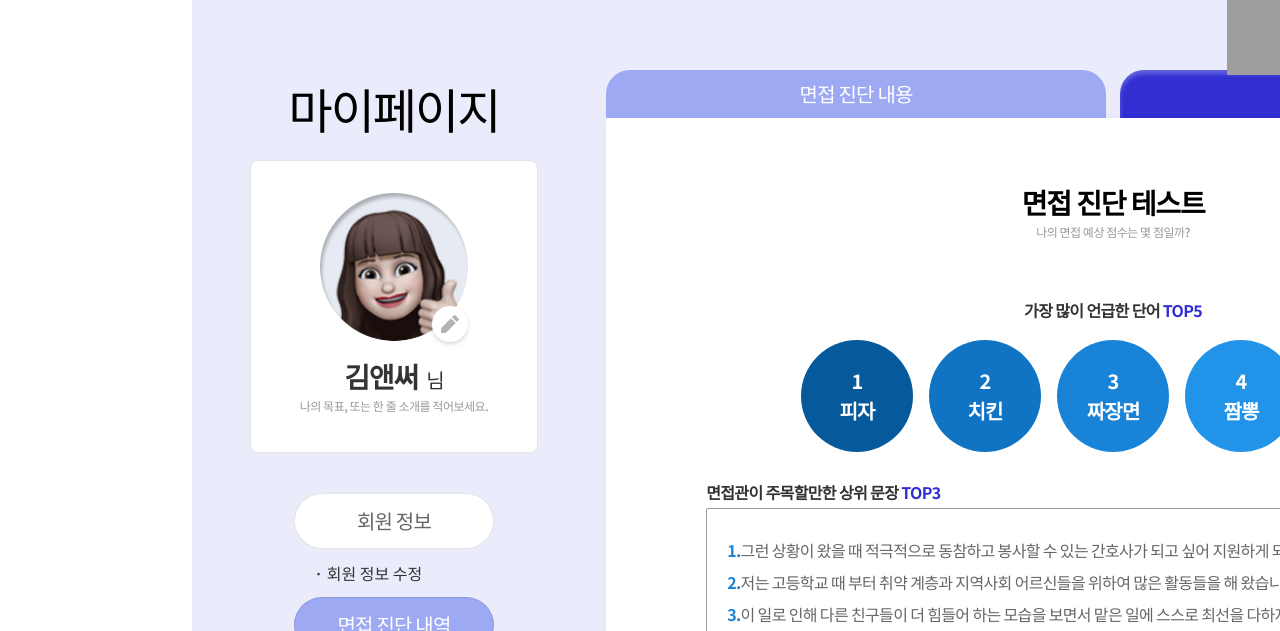
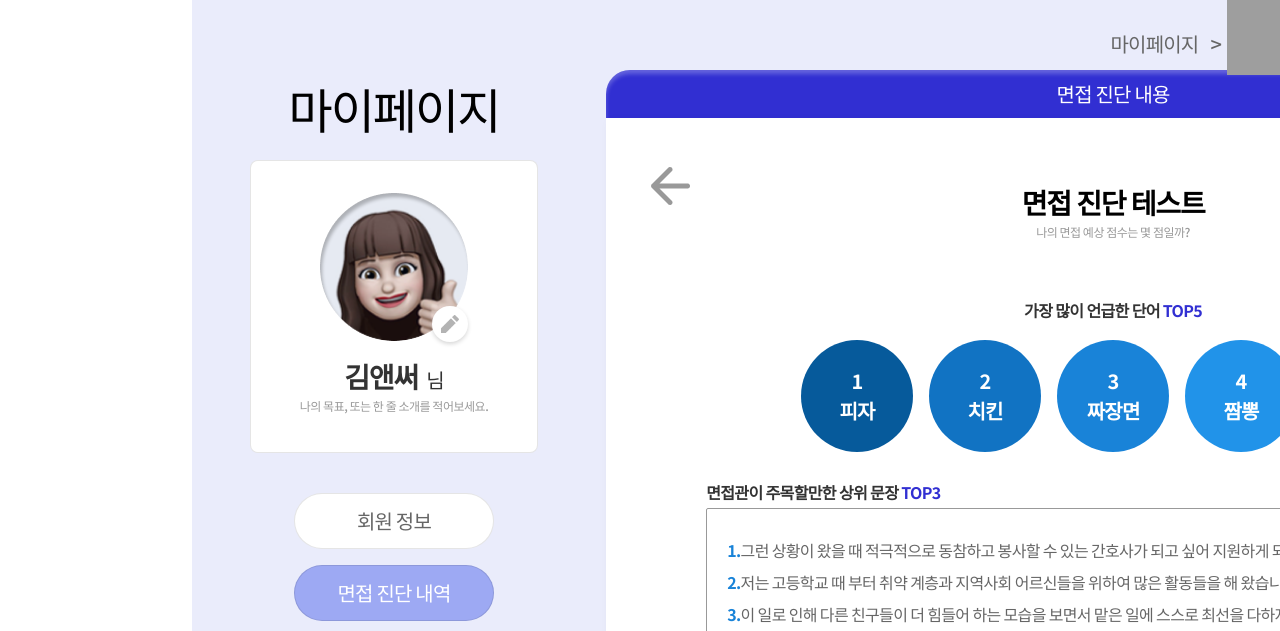
Before and after one commit to Parkminem/answer, a React (Vite) app: page /mypage/feedback in a window 1280 px wide. Shown: the part 308-939 px from the top of the page. Built offline with nearby package versions, Linux system fonts and the light colour scheme; sample sign-in values are in the browser's storage; grey boxes are pictures that could not be loaded; a web font is replaced by a local one.

Commit message:
마이페이지 전체 UI 변경

```diff
--- a/src/components/InterviewTab.jsx
+++ b/src/components/InterviewTab.jsx
@@ -1,29 +1,13 @@
 import React from 'react';
 import classNames from 'classnames/bind';
-import { useLocation, Link } from 'react-router-dom';
 import styles from '@/components/InterviewTab.module.scss';
 
-const InterviewTab = () => {
+const InterviewTab = (props) => {
 	const cx = classNames.bind(styles);
-	const { pathname } = useLocation();
 	return (
 		<div className={cx('interview-tap')}>
-			<div
-				className={cx(
-					'interview-tap__desc',
-					pathname === '/mypage/diagnostic_history' || pathname === '/mypage/diagnostic_detail'
-						? 'active'
-						: '',
-				)}
-			>
-				<Link to="/mypage/diagnostic_history">
-					<span>면접 진단 내용</span>
-				</Link>
-			</div>
-			<div className={cx('interview-tap__feedback', pathname === '/mypage/feedback' ? 'active' : '')}>
-				<Link to="/mypage/feedback">
-					<span>면접 피드백</span>
-				</Link>
+			<div className={cx('interview-tap__desc')}>
+				<span>{props.title}</span>
 			</div>
 		</div>
 	);
--- a/src/components/InterviewTab.module.scss
+++ b/src/components/InterviewTab.module.scss
@@ -2,27 +2,17 @@
 	width: 100%;
 	display: flex;
 	justify-content: space-between;
-	&__desc,
-	&__feedback {
-		width: 49.3%;
-		a {
-			display: flex;
-			justify-content: center;
-			align-items: center;
-			width: 100%;
-			height: 48px;
-
-			background: #9da9f3;
-			border-radius: 24px 24px 0px 0px;
-			color: #ffffff;
-			font-weight: 500;
-			font-size: 20px;
-		}
-		&.active {
-			a {
-				background: #312fd2;
-				box-shadow: inset 0px 4px 4px rgba(255, 255, 255, 0.25);
-			}
-		}
+	&__desc {
+		background: #312fd2;
+		box-shadow: inset 0px 4px 4px rgba(255, 255, 255, 0.25);
+		height: 48px;
+		width: 100%;
+		border-radius: 24px 24px 0px 0px;
+		display: flex;
+		justify-content: center;
+		color: #ffffff;
+		font-weight: 500;
+		font-size: 20px;
+		align-items: center;
 	}
 }
--- a/src/components/myPage/Breadcrumb.jsx
+++ b/src/components/myPage/Breadcrumb.jsx
@@ -1,24 +1,36 @@
 import React, { useState, useEffect } from 'react';
-import { useLocation } from 'react-router-dom';
+import { useLocation, useSearchParams } from 'react-router-dom';
 import classNames from 'classnames/bind';
 import styles from '@/components/myPage/Breadcrumb.module.scss';
+import { formatDate } from '@/modules/date';
 
 const BreadCrumb = () => {
 	const cx = classNames.bind(styles);
+	const [searchParams] = useSearchParams();
 	const { pathname } = useLocation();
 	const [depth01, setDepth01] = useState('');
 	const [depth02, setDepth02] = useState('');
+	const [depth03, setDepth03] = useState('');
 
 	useEffect(() => {
 		if (pathname === '/mypage/modify') {
 			setDepth01('회원 정보');
 			setDepth02('회원 정보 수정');
+			setDepth03('');
 		} else {
 			setDepth01('면접 진단 내역');
 			if (pathname === '/mypage/feedback') {
-				setDepth02('면접 피드백');
+				setDepth02('면접 진단 내용');
+				setDepth03('면접 피드백');
 			} else {
-				setDepth02('면접 진단 내용');
+				if (searchParams.get('type')) {
+					const type = searchParams.get('type');
+					const date = searchParams.get('date');
+					setDepth02(`면접 진단 내용 [ ${formatDate(new Date(date))} - ${type}]`);
+				} else {
+					setDepth02('');
+					setDepth03('');
+				}
 			}
 		}
 	}, [pathname]);
@@ -27,8 +39,10 @@ const BreadCrumb = () => {
 			<span>마이페이지</span>
 			<span>&gt;</span>
 			<span>{depth01}</span>
-			<span>&gt;</span>
+			{depth02.length > 0 && <span>&gt;</span>}
 			<span>{depth02}</span>
+			{depth03.length > 0 && <span>&gt;</span>}
+			<span>{depth03}</span>
 		</div>
 	);
 };
--- a/src/components/myPage/DiagnosticDetail.jsx
+++ b/src/components/myPage/DiagnosticDetail.jsx
@@ -4,27 +4,13 @@ import style from '@/components/myPage/DiagnosticDetail.module.scss';
 import InterviewTab from '@/components/InterviewTab';
 import DiagnosticContent from '@/components/myPage/DiagnosticContent';
 import interviewApi from '@/apis/api/interview';
+import { formatDate } from '@/modules/date';
 
 export default function DiagnosticDetail() {
 	const [searchParams] = useSearchParams();
 	const [answer, setAnswer] = useState();
 	const [date, setDate] = useState();
 	const [type, setType] = useState();
-
-	/**
-	 * 날짜 표시 년,월,일 로 변경
-	 * @param {date객체} date
-	 * @returns yyyy.mm.dd
-	 */
-	const formatDate = (date) => {
-		const yyyy = date.getFullYear();
-		const year = yyyy > 10 ? yyyy : `0${yyyy}`;
-		const mm = 1 + date.getMonth();
-		const month = mm > 10 ? mm : `0${mm}`;
-		const dd = date.getDate();
-		const day = dd > 10 ? dd : `0${dd}`;
-		return `${year}.${month}.${day}`;
-	};
 
 	useEffect(() => {
 		const code = searchParams.get('code');
@@ -41,7 +27,7 @@ export default function DiagnosticDetail() {
 	}, []);
 	return (
 		<>
-			<InterviewTab />
+			<InterviewTab title="면접 진단 내용" />
 			<div className={style.diagnostic}>
 				<div className={style.container}>
 					<p>이전에 작성한 면접 진단 내용을 확인할 수 있습니다.</p>
@@ -72,6 +58,11 @@ export default function DiagnosticDetail() {
 								);
 							})}
 					</div>
+					<div className={style['feedback-btn-box']}>
+						<button>
+							<span>면접 피드백&nbsp;&nbsp;&nbsp;&nbsp;&gt;</span>
+						</button>
+					</div>
 				</div>
 			</div>
 		</>
--- a/src/components/myPage/DiagnosticDetail.module.scss
+++ b/src/components/myPage/DiagnosticDetail.module.scss
@@ -6,7 +6,7 @@
 	margin-bottom: 112px;
 
 	.container {
-		margin: 48px 107px;
+		margin: 48px 107px 115px 107px;
 
 		p {
 			font-weight: 400;
@@ -74,7 +74,23 @@
 			}
 		}
 		.content_box {
-			margin: 20px 0 231px 0;
+			margin: 20px 0 60px 0;
 		}
 	}
 }
+.feedback-btn-box {
+	display: flex;
+	align-items: center;
+	justify-content: center;
+	button {
+		background-color: #312fd2;
+		border-radius: 28px;
+		width: 190px;
+		height: 56px;
+		span {
+			font-weight: 700;
+			font-size: 20px;
+			color: #ffffff;
+		}
+	}
+}
--- a/src/components/myPage/DiagnosticHistory.jsx
+++ b/src/components/myPage/DiagnosticHistory.jsx
@@ -57,7 +57,7 @@ export default function DiagnosticHistory() {
 
 	return (
 		<>
-			<InterviewTab />
+			<InterviewTab title="면접 진단 내역" />
 			<div className={style.diagnostic_history}>
 				{!empty ? (
 					//리스트 있을 때
--- a/src/components/myPage/Feedback.jsx
+++ b/src/components/myPage/Feedback.jsx
@@ -3,6 +3,7 @@ import classNames from 'classnames/bind';
 import styles from '@/components/myPage/Feedback.module.scss';
 import InterviewTab from '@/components/InterviewTab';
 import TeacherModal from '@/components/myPage/TeacherModal';
+import arrow from '@/assets/images/common/arrow_left_02.png';
 
 const Feedback = () => {
 	const cx = classNames.bind(styles);
@@ -16,9 +17,14 @@ const Feedback = () => {
 	};
 	return (
 		<>
-			<InterviewTab />
+			<InterviewTab title="면접 진단 내용" />
 			{modal && <TeacherModal onConfirm={onClose} />}
 			<section className={cx('feedback')}>
+				<div className={cx('feedback__arrow-box')}>
+					<button>
+						<img src={arrow} alt="이전" />
+					</button>
+				</div>
 				<div className={cx('feedback-inner')}>
 					<div className={cx('feedback__title-box')}>
 						<h1>면접 진단 테스트</h1>
--- a/src/components/myPage/Feedback.module.scss
+++ b/src/components/myPage/Feedback.module.scss
@@ -4,12 +4,18 @@ $listColors: (#065a9b, #1173c3, #1983d8, #2193e9, #3cabff);
 	box-shadow: 4px 4px 12px rgba(0, 0, 0, 0.06);
 	border-radius: 0px 0px 4px 4px;
 	padding: 70px 0 50px 0;
+	position: relative;
 	&-inner {
 		position: relative;
 		display: flex;
 		flex-direction: column;
 		align-items: center;
 		margin: 0 100px;
+	}
+	&__arrow-box {
+		position: absolute;
+		left: 45px;
+		top: 49px;
 	}
 	&__title-box {
 		text-align: center;
--- a/src/components/myPage/SideBar.jsx
+++ b/src/components/myPage/SideBar.jsx
@@ -43,17 +43,17 @@ const SideBar = () => {
 							<Link to="modify">
 								<span>회원 정보</span>
 							</Link>
-							<ul className={cx('sidebar__gnb__depth02')}>
+							{/* <ul className={cx('sidebar__gnb__depth02')}>
 								<li className={cx(pathname === '/mypage/modify' ? 'active' : '')}>
 									<Link to="modify">· 회원 정보 수정</Link>
 								</li>
-							</ul>
+							</ul> */}
 						</li>
 						<li className={cx('sidebar__gnb__depth01', interviewTap() ? 'active' : '')}>
 							<Link to="diagnostic_history">
 								<span>면접 진단 내역</span>
 							</Link>
-							<ul className={cx('sidebar__gnb__depth02')}>
+							{/* <ul className={cx('sidebar__gnb__depth02')}>
 								<li
 									className={cx(
 										pathname === '/mypage/diagnostic_history' ||
@@ -71,7 +71,7 @@ const SideBar = () => {
 										<span>· 면접 피드백</span>
 									</Link>
 								</li>
-							</ul>
+							</ul> */}
 						</li>
 					</ul>
 				</div>
--- /dev/null
+++ b/src/modules/date.js
@@ -0,0 +1,14 @@
+/**
+ * 날짜 표시 년,월,일 로 변경
+ * @param {date객체} date
+ * @returns yyyy.mm.dd
+ */
+export const formatDate = (date) => {
+	const yyyy = date.getFullYear();
+	const year = yyyy > 10 ? yyyy : `0${yyyy}`;
+	const mm = 1 + date.getMonth();
+	const month = mm > 10 ? mm : `0${mm}`;
+	const dd = date.getDate();
+	const day = dd > 10 ? dd : `0${dd}`;
+	return `${year}.${month}.${day}`;
+};
```
Also changed, not shown: src/assets/images/common/arrow_left_02.png (added).
